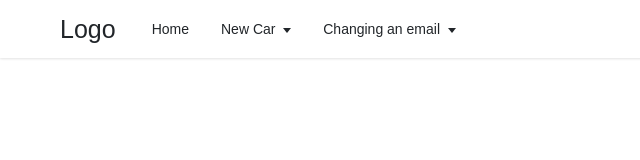
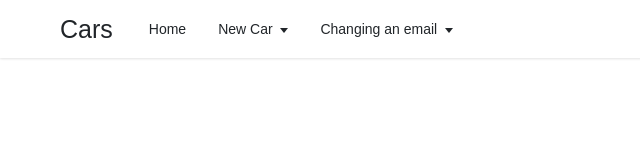
Before and after one commit to kyong4/CISC-3140-Kevin-Yong, a React (Create React App) app in the folder lab5/: page / in a window 1280 px wide. Shown: the top 160 px of the page, without its empty margins (0-640 px from the left). Built offline with nearby package versions, Linux system fonts and the light colour scheme.

Commit message:
storyboard changes

```diff
--- a/lab5/package.json
+++ b/lab5/package.json
@@ -9,7 +9,8 @@
     "react": "^18.1.0",
     "react-dom": "^18.1.0",
     "react-scripts": "5.0.1",
-    "web-vitals": "^2.1.4"
+    "web-vitals": "^2.1.4",
+    "proxy": "http://localhost:3001"
   },
   "scripts": {
     "start": "react-scripts start",
--- a/lab5/src/components/App.js
+++ b/lab5/src/components/App.js
@@ -5,7 +5,7 @@ const App = () => {
     <header>
       <div className="nav-area">
         <a href="/#" className="logo">
-          Logo
+          Cars
         </a>
         <Navbar />
       </div>
```
Also changed, not shown: lab5/src/menuItems.js (+2 -6 lines), lab5/README.txt, lab5/src/components/MenuItems.js (line endings or trailing spaces).
